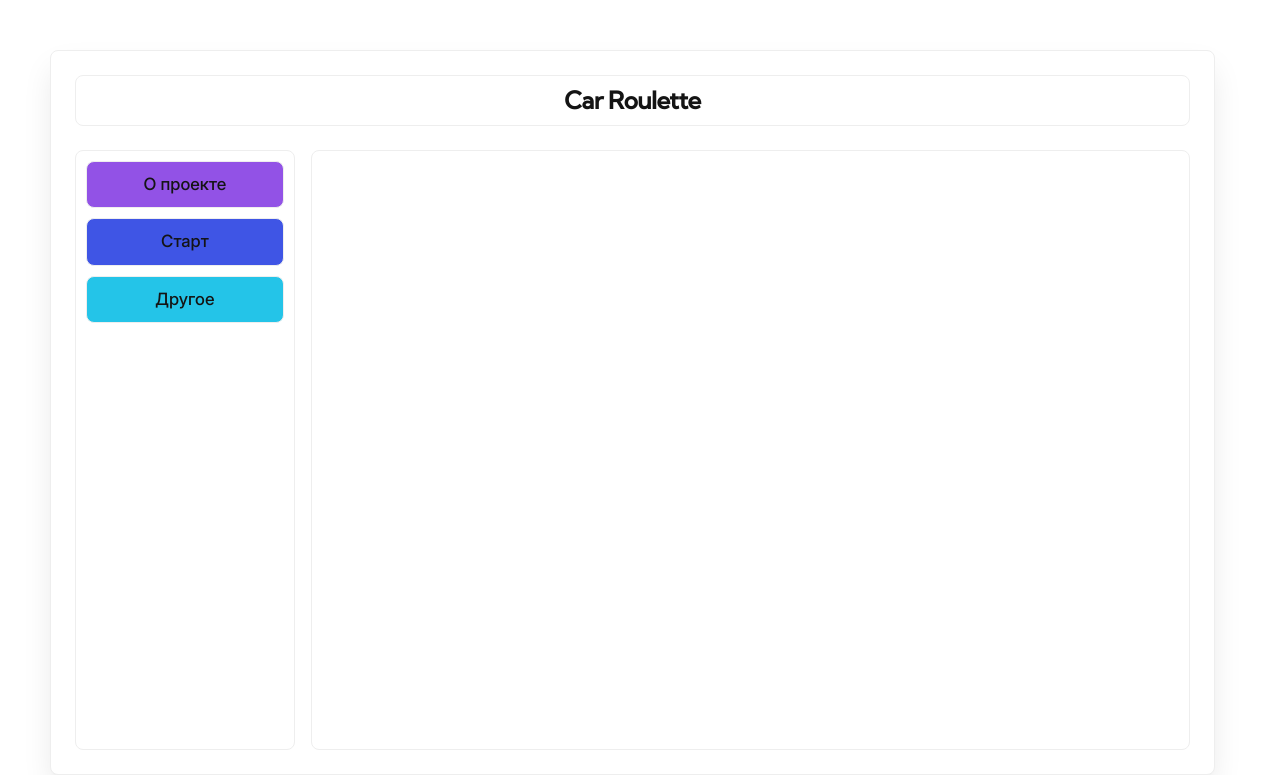
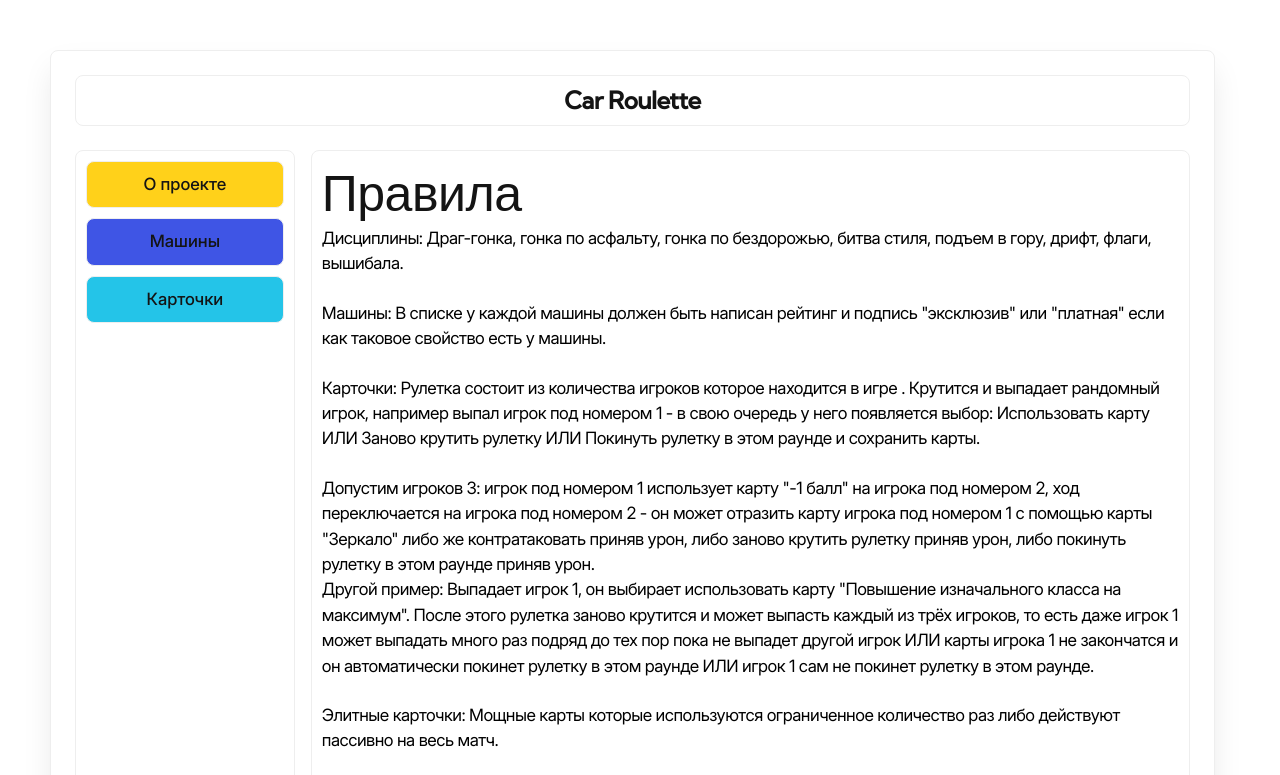
Before and after one commit to DuneFyq/car-roullete-v1, a website built with Vite: page index.html in a window 1280 px wide. Both pictures are taken after a click on the button "О проекте". Shown: the top 775 px of the page. Built offline with nearby package versions, Linux system fonts and the light colour scheme.

Commit message:
Tabs is working

```diff
--- a/index.html
+++ b/index.html
@@ -10,44 +10,120 @@
   <body>
     <!-- Пока без это <header class="page-header"></header> -->
 
-    <main class="page">
+    <main class="main-page">
       <div class="roulette-header">
-        <h1 class="roulette-header__title">
-          Car Roulette
-        </h1>
+        <h1 class="roulette-header__title">Car Roulette</h1>
       </div>
 
-      <div class="roulette-container">
-        <nav class="roulette-navigation-panel">
-          <ul class="roulette-navigation-panel__list">
-            <li class="roulette-navigation-panel__item">
+      <div class="roulette-container" data-js-tabs>
+        <nav class="roulette-nav">
+          <ul class="roulette-nav__list">
+            <li class="roulette-nav__item">
               <button
-                class="button button--about roulette-navigation-panel__button"
+                class="button button--about roulette-nav__button roulette-nav__button--active"
+                data-js-tabs-button
               >
                 О проекте
               </button>
             </li>
-            <li class="roulette-navigation-panel__item">
+            <li class="roulette-nav__item">
               <button
-                class="button button--start roulette-navigation-panel__button"
+                class="button button--start roulette-nav__button"
+                data-js-tabs-button
               >
-                Старт
+                Машины
               </button>
             </li>
-            <li class="roulette-navigation-panel__item">
+            <li class="roulette-nav__item">
               <button
-                class="button button--other roulette-navigation-panel__button"
+                class="button button--other roulette-nav__button"
+                data-js-tabs-button
               >
-                Другое
+                Карточки
               </button>
             </li>
           </ul>
         </nav>
 
         <div class="roulette-content">
-          <div class="roulette-content__main"></div>
+          <div class="roulette-content__main">
+            <div class="rule-page page page--active" data-js-tabs-content>
+              <h2 class="rule-page__title">Правила</h2>
+              <p>
+                Дисциплины: Драг-гонка, гонка по асфальту, гонка по бездорожью,
+                битва стиля, подъем в гору, дрифт, флаги, вышибала.
+              </p>
+              <p>
+                Машины: В списке у каждой машины должен быть написан рейтинг и
+                подпись "эксклюзив" или "платная" если как таковое свойство есть
+                у машины.
+              </p>
+              <p>
+                Карточки: Рулетка состоит из количества игроков которое
+                находится в игре . Крутится и выпадает рандомный игрок, например
+                выпал игрок под номером 1 - в свою очередь у него появляется
+                выбор: Использовать карту ИЛИ Заново крутить рулетку ИЛИ
+                Покинуть рулетку в этом раунде и сохранить карты.
+              </p>
+              <p>
+                Допустим игроков 3: игрок под номером 1 использует карту "-1
+                балл" на игрока под номером 2, ход переключается на игрока под
+                номером 2 - он может отразить карту игрока под номером 1 с
+                помощью карты "Зеркало" либо же контратаковать приняв урон, либо
+                заново крутить рулетку приняв урон, либо покинуть рулетку в этом
+                раунде приняв урон.<br />Другой пример: Выпадает игрок 1, он
+                выбирает использовать карту "Повышение изначального класса на
+                максимум". После этого рулетка заново крутится и может выпасть
+                каждый из трёх игроков, то есть даже игрок 1 может выпадать
+                много раз подряд до тех пор пока не выпадет другой игрок ИЛИ
+                карты игрока 1 не закончатся и он автоматически покинет рулетку
+                в этом раунде ИЛИ игрок 1 сам не покинет рулетку в этом раунде.
+              </p>
+              <p>
+                Элитные карточки: Мощные карты которые используются ограниченное
+                количество раз либо действуют пассивно на весь матч.
+              </p>
+              <p>
+                Способы получения:<br />1) Крафт - из обычных карт (в основном
+                из 3-х)<br />2) Ящик Пандоры - есть шанс выбить оттуда Элитную
+                карту.
+              </p>
+              <p>
+                Ящик Пандоры: Открывается двумя способами:<br />1) 1 ключ -
+                Большой шанс выбить очень плохой дроп, но маленький шанс выбить
+                что-то стоящее.<br />2) 3 ключа - Гарантировано выдается хороший
+                дроп.<br />1 ключ выдаётся игроку занявшему последнее место в
+                раунде. В каждом раунде без исключения выдаётся 1 ключ.
+              </p>
+              <p>
+                Модификаторы: Дополнительные условия/правила действующее на весь
+                матч и выбираются перед игрой - игроками либо рулеткой.<br />Например:
+                Симуляторные повреждения - игроки включают на весь матч себе
+                симуляторные повреждения и теперь если в гонках врезаться
+                состояние машины может ухудшиться и вы можете потерять
+                максимальную скорость/управление и так далее.
+              </p>
+            </div>
 
-          <div class="roulette-content__footer"></div>
+            <div class="car-page page" data-js-tabs-content>
+              <h2 class="card-page__title">Машины</h2>
+              <p>SOON</p>
+              <p>SOON</p>
+            </div>
+
+            <div class="card-page page" data-js-tabs-content>
+              <h2 class="card-page__title">Карточки</h2>
+              <p>SOON</p>
+              <p>SOON</p>
+            </div>
+          </div>
+
+          <div class="roulette-content__footer">
+            <p class="roulette-content__footer-text">
+              wrote: flodskii;<br />
+              supported by: fyqeki, etc.
+            </p>
+          </div>
         </div>
       </div>
     </main>
--- /dev/null
+++ b/src/scripts/Tabs.ts
@@ -0,0 +1,66 @@
+const ROOT_SELECTOR = "[data-js-tabs]";
+
+interface TabsSelectors {
+  readonly root: string;
+  readonly button: string;
+  readonly content: string;
+}
+
+interface TabsStateClasses {
+  readonly buttonActive: string;
+  readonly contentActive: string;
+}
+
+class Tabs {
+  private selectors: TabsSelectors = {
+    root: ROOT_SELECTOR,
+    button: "[data-js-tabs-button]",
+    content: "[data-js-tabs-content]",
+  };
+
+  private stateClasses: TabsStateClasses = {
+    buttonActive: "roulette-nav__button--active",
+    contentActive: "page--active",
+  };
+
+  private rootElement: HTMLElement;
+  private tabButtons: HTMLElement[];
+  private contents: HTMLElement[];
+
+  constructor() {
+    this.rootElement = document.querySelector(this.selectors.root)!;
+
+    this.tabButtons = Array.from(
+      this.rootElement.querySelectorAll(this.selectors.button),
+    );
+    this.contents = Array.from(
+      this.rootElement.querySelectorAll(this.selectors.content),
+    );
+
+    this.bindEvents();
+  }
+
+  private bindEvents() {
+    this.tabButtons.forEach((button, index) => {
+      button.addEventListener("click", () => this.switchTab(index));
+    });
+  }
+
+  private switchTab(activeIndex: number) {
+    this.tabButtons.forEach((button, index) => {
+      button.classList.toggle(
+        this.stateClasses.buttonActive,
+        index === activeIndex,
+      );
+    });
+
+    this.contents.forEach((content, index) => {
+      content.classList.toggle(
+        this.stateClasses.contentActive,
+        index === activeIndex,
+      );
+    });
+  }
+}
+
+export { Tabs };
--- a/src/scripts/main.ts
+++ b/src/scripts/main.ts
@@ -1 +1,5 @@
 import '../styles/main.scss'
+
+import { Tabs } from './Tabs'
+
+new Tabs();
--- a/src/styles/_variables.scss
+++ b/src/styles/_variables.scss
@@ -8,7 +8,6 @@
   --color-gray-50: #7E7E81;
 
   --color-accent: #FFD11A;
-  --color-red: #FF5500;
 
   --border: 1px solid var(--color-gray);
   --border-radius: 8px;
--- a/src/styles/blocks/_content.scss
+++ b/src/styles/blocks/_content.scss
@@ -5,10 +5,17 @@
   border-radius: var(--border-radius);
 
   &__main {
+    // убран display: none отсюда
+    .page {
+      display: none;
 
+      &--active {
+        display: block;
+      }
+    }
   }
 
   &__footer {
-
+    // стили футера
   }
 }
--- a/src/styles/blocks/_page.scss
+++ b/src/styles/blocks/_main-page.scss
@@ -1,4 +1,4 @@
-.page {
+.main-page {
   display: flex;
   flex-direction: column;
   row-gap: 24px;
--- a/src/styles/blocks/_navigation-panel.scss
+++ b/src/styles/blocks/_navigation.scss
@@ -1,4 +1,4 @@
-.roulette-navigation-panel {
+.roulette-nav {
   padding: 10px;
   background-color: var(--color-light);
   border: var(--border);
@@ -16,5 +16,10 @@
 
   &__button {
     width: 100%; // позиционирование кнопки внутри панели
+
+    &--active {
+      background-color: var(--color-accent);
+      color: var(--color-dark);
+    }
   }
 }
--- a/src/styles/main.scss
+++ b/src/styles/main.scss
@@ -3,9 +3,9 @@
 @use 'globals';
 @use 'fonts';
 
-@use 'blocks/page';
+@use 'blocks/main-page';
 @use 'blocks/header';
-@use 'blocks/navigation-panel';
+@use 'blocks/button';
+@use 'blocks/navigation';
 @use 'blocks/content';
-@use 'blocks/button';
 @use 'blocks/container';
```
Also changed, not shown: README.md (added), src/scripts/helpers.ts (deleted).
